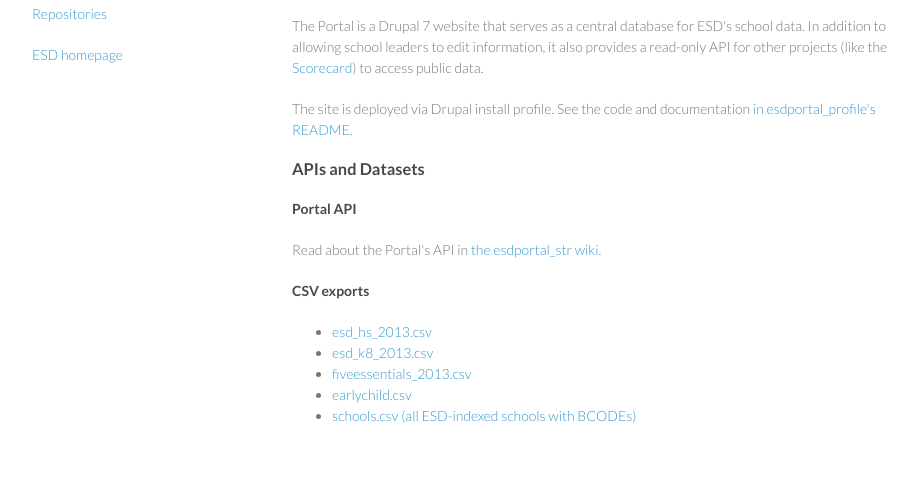
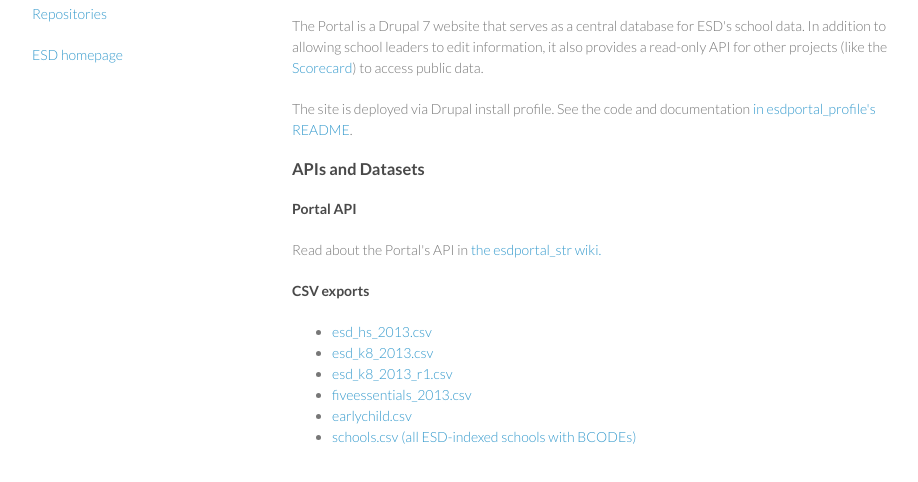
Before and after one commit to ESDet/esdet.github.io, a plain HTML site: page index.html in a window 1280 px wide. Shown: the part 206-688 px from the top of the page, without its empty margins (178-1096 px from the left). Drawn offline with Linux system fonts and the light colour scheme.

Commit message:
Add esd_k8_2013_r1.csv link

```diff
--- a/index.html
+++ b/index.html
@@ -35,6 +35,7 @@
         <ul>
           <li><a href="https://portal.excellentschoolsdetroit.org/sites/portal.excellentschoolsdetroit.org/files/csvs/esd_hs_2013.csv">esd_hs_2013.csv</a></li>
           <li><a href="https://portal.excellentschoolsdetroit.org/sites/portal.excellentschoolsdetroit.org/files/csvs/esd_k8_2013.csv">esd_k8_2013.csv</a></li>
+          <li><a href="https://portal.excellentschoolsdetroit.org/sites/portal.excellentschoolsdetroit.org/files/csvs/esd_k8_2013_r1.csv">esd_k8_2013_r1.csv</a></li>
           <li><a href="https://portal.excellentschoolsdetroit.org/sites/portal.excellentschoolsdetroit.org/files/csvs/fiveessentials_2013.csv">fiveessentials_2013.csv</a></li>
           <li><a href="https://portal.excellentschoolsdetroit.org/sites/portal.excellentschoolsdetroit.org/files/csvs/earlychild.csv">earlychild.csv</a></li>
           <li><a href="https://portal.excellentschoolsdetroit.org/sites/portal.excellentschoolsdetroit.org/files/csvs/schools.csv">schools.csv (all ESD-indexed schools with BCODEs)</a></li>
```
